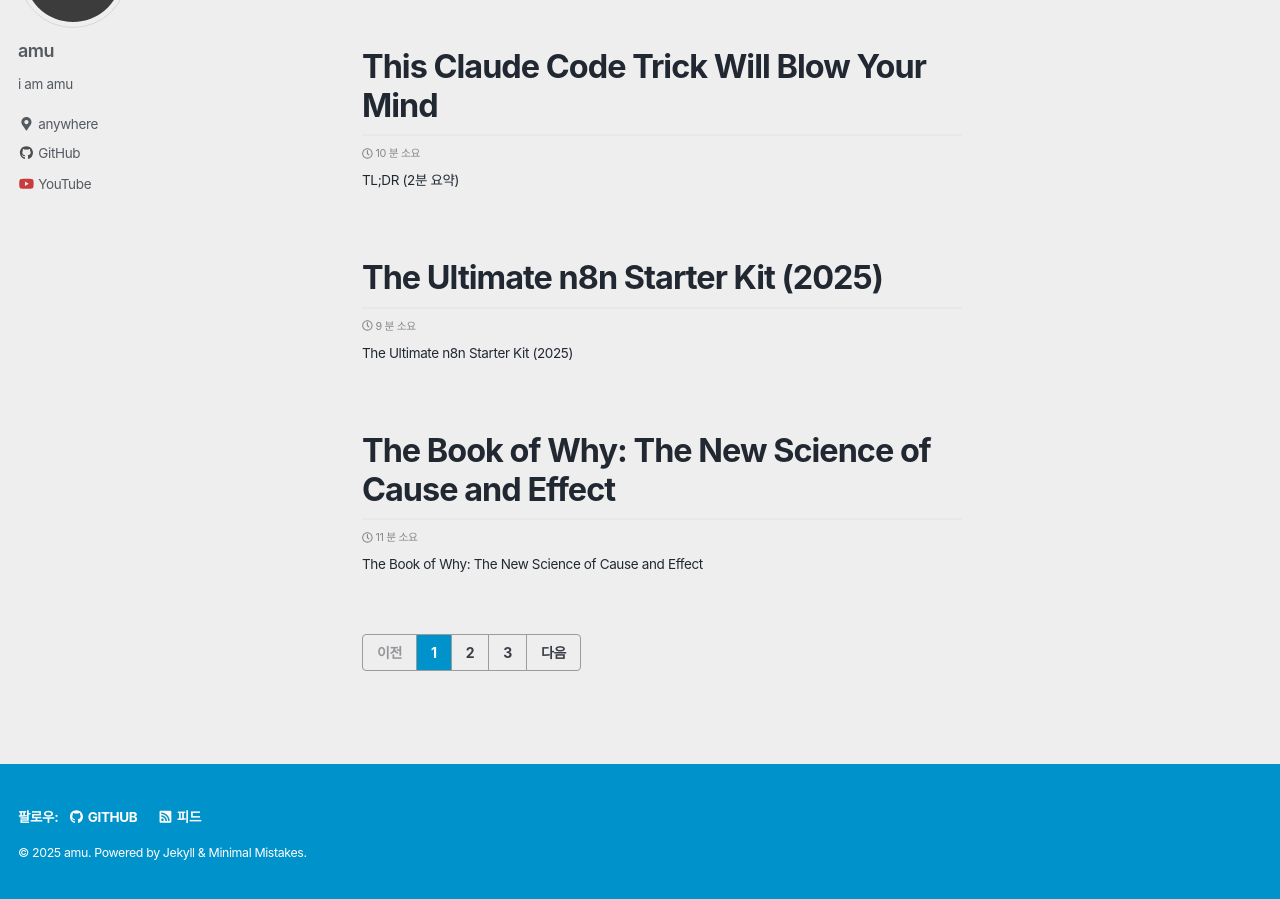
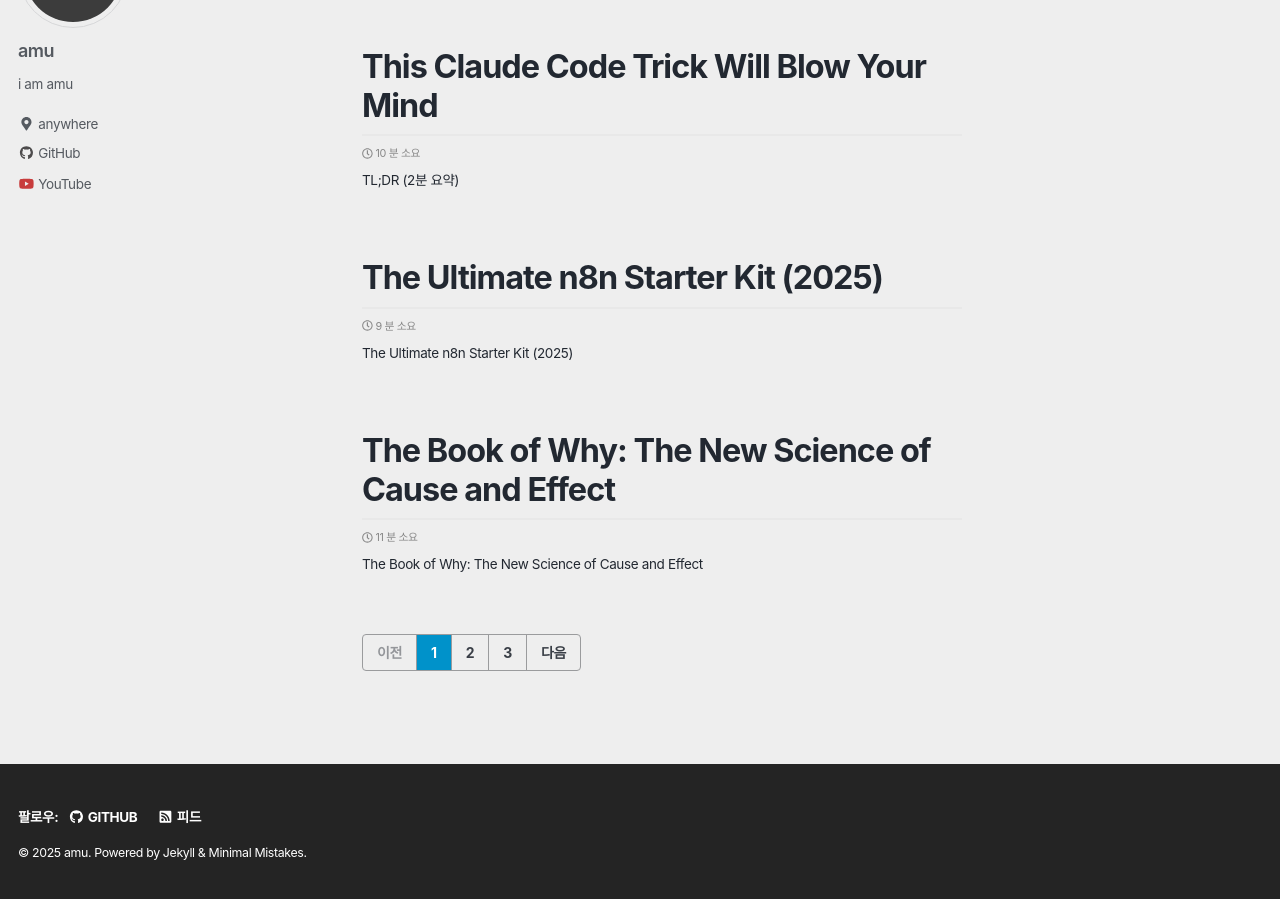
Before and after one commit to xulfereht/xulfereht.github.io, a Jekyll site: the page built from index.html, in a window 1280 px wide and 900 px high, scrolled down 560 px. Built offline with Jekyll 4.4.1, drawn with Linux system fonts in a browser that asks for light colours; nearby versions of some CDN libraries; some web fonts are replaced; the list of posts is cut into pages by our own code.

Commit message:
feat: Improve blog design and regenerate all OG images
CHANGES:
1. Footer background color:
   - Before: Bright cyan (#0092ca) - jarring contrast
   - After: Dark subtle (mix of black + background) - professional look

2. Regenerated all 12 OG images with improvements:
   - Adaptive font sizing (65-110pt based on title length)
   - Korean font support (Noto Sans KR)
   - Increased margins (300px vs 200px)
   - Smart text wrapping and 80-char limit

AFFECTED POSTS:
- Perceptron, Neural Network, Positional Encoding, Multi-Head Attention
- 20년 뇌과학 공부, Claude Code 사용법
- Gemini 3 Launch (Situation Brief)
- Planning a Computer System, Book of Why, n8n Starter Kit
- Brief History of Internet, Claude Code Trick

BENEFITS:
- Consistent brand identity (footer matches overall theme)
- Professional OG images for social sharing
- Better readability across all title lengths

🤖 Generated with [Claude Code](https://claude.com/claude-code)

Co-Authored-By: Claude <noreply@anthropic.com>

```diff
--- a/_sass/minimal-mistakes/skins/_air.scss
+++ b/_sass/minimal-mistakes/skins/_air.scss
@@ -8,7 +8,7 @@ $text-color: #222831 !default;
 $muted-text-color: #393e46 !default;
 $primary-color: #0092ca !default;
 $border-color: mix(#fff, #393e46, 75%) !default;
-$footer-background-color: $primary-color !default;
+$footer-background-color: mix(#000, $background-color, 85%) !default; // Dark subtle footer
 $link-color: #393e46 !default;
 $masthead-link-color: $text-color !default;
 $masthead-link-color-hover: $text-color !default;
```
Also changed, not shown: assets/images/og/20nyeon-noegwahag-gongbu-han-noegwahagjaeui-gongbubbeob.png, assets/images/og/a-brief-history-of-the-internet.png, assets/images/og/planning-a-computer-system-project-stretch.png, 9 other files.
